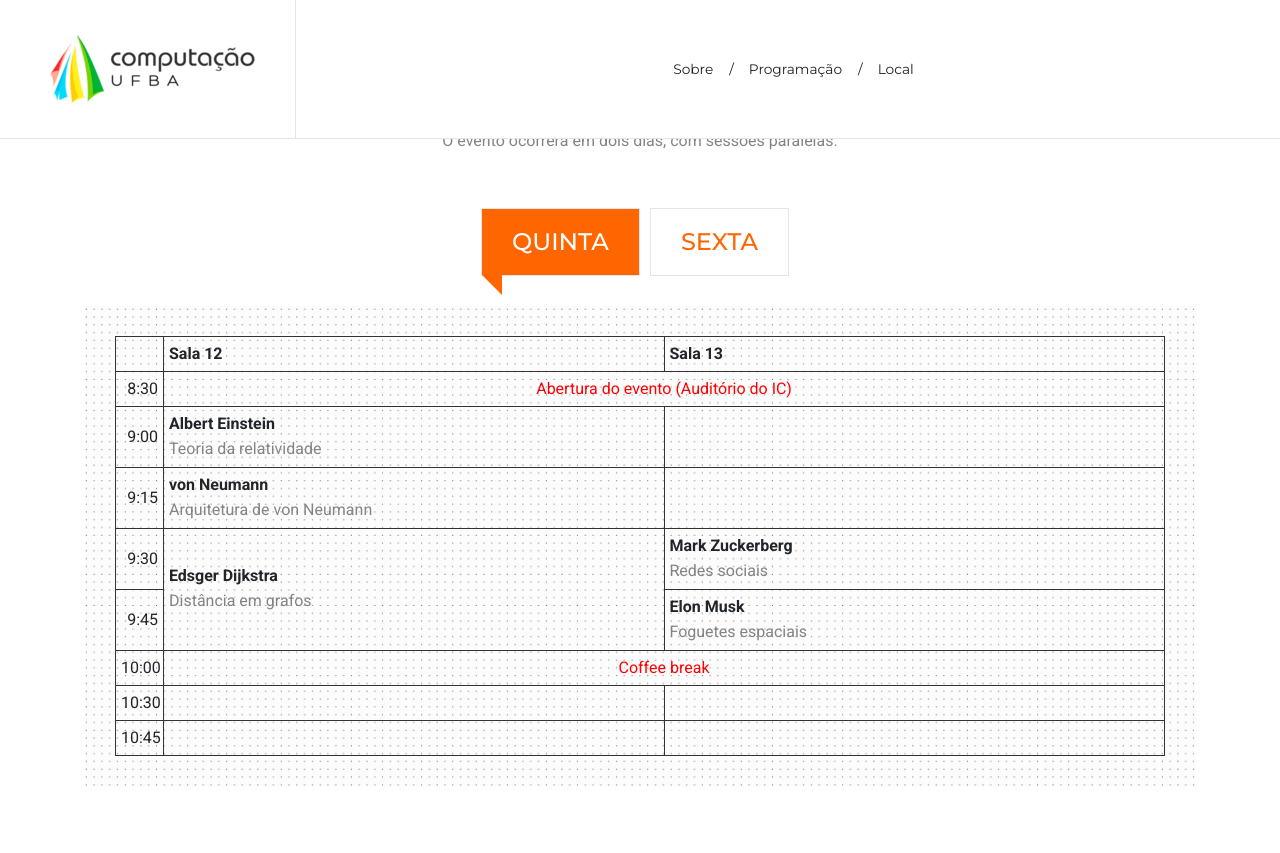
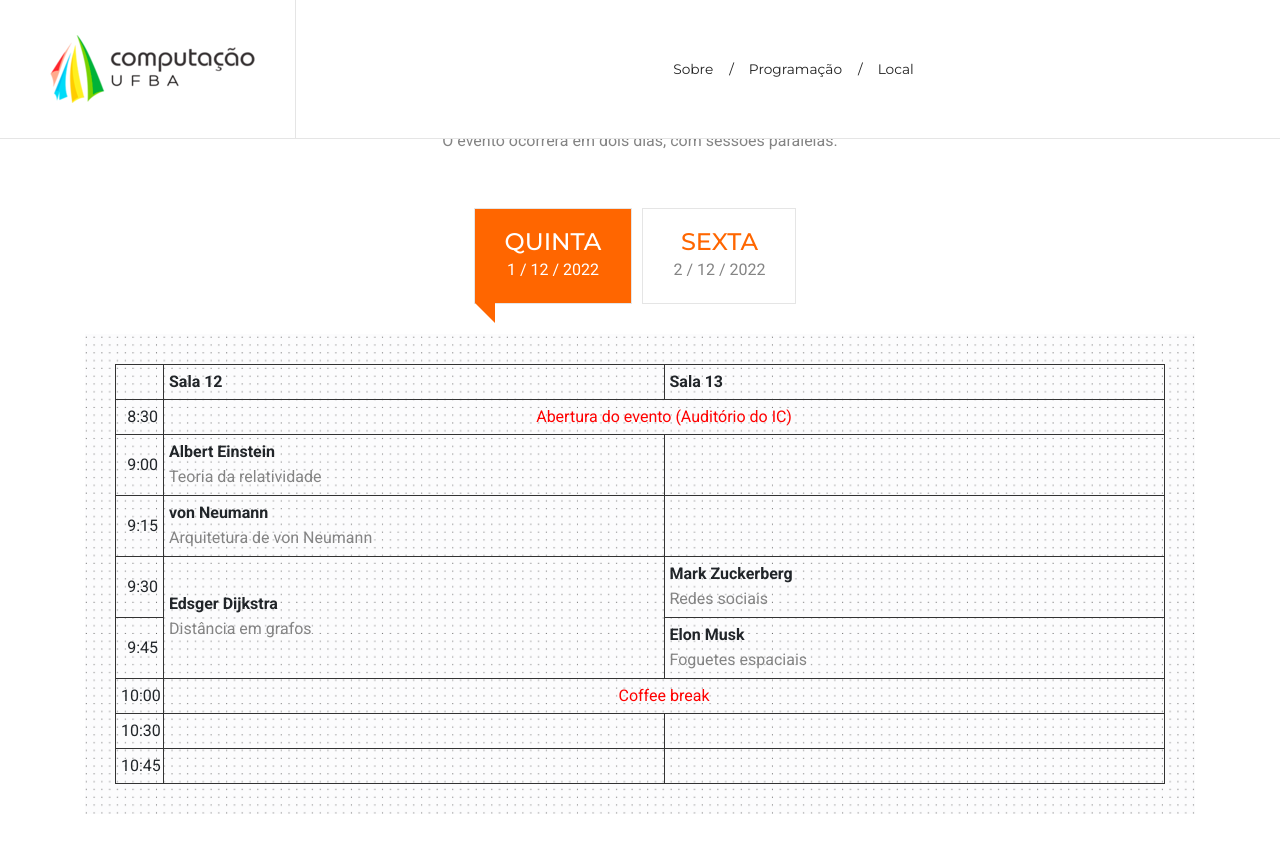
Before and after one commit to christinaflach/wepgcomp.github.io, a Jekyll site: the page built from index.md, in a window 1280 px wide and 900 px high, scrolled down 1423 px. Shown: the top 853 px of the window. Built offline with Jekyll 4.4.1, drawn with Linux system fonts in a browser that asks for light colours.

Commit message:
Show date in schedule

```diff
--- a/_data/program.yml
+++ b/_data/program.yml
@@ -1,5 +1,6 @@
 days:
 - name: Quinta
+  date: 1 / 12 / 2022
   slots: ['8:30', '9:00', '9:15', '9:30', '9:45', '10:00', '10:30', '10:45']
   roomless:
     '8:30': { presenter: Manoel Mendonça, title: 'Abertura do evento (Auditório do IC)' }
@@ -16,6 +17,7 @@ days:
       '9:30': { presenter: Mark Zuckerberg, title: 'Redes sociais' }
       '9:45': { presenter: Elon Musk, title: 'Foguetes espaciais' }
 - name: Sexta
+  date: 2 / 12 / 2022
   slots: ['9:00', '9:15', '9:30', '9:45', '10:00']
   roomless:
     '10:00': { title: 'Encerramento' }
--- a/_includes/partials/schedule.html
+++ b/_includes/partials/schedule.html
@@ -21,6 +21,7 @@
 						<li class="nav-item">
 							<a class="nav-link {% if forloop.index == 1 %}active{% endif %}" href="#{{ day.name }}" data-toggle="pill">
 								{{ day.name }}
+								<span>{{ day.date }}</span>
 							</a>
 						</li>
 						{%- endfor -%}
```
